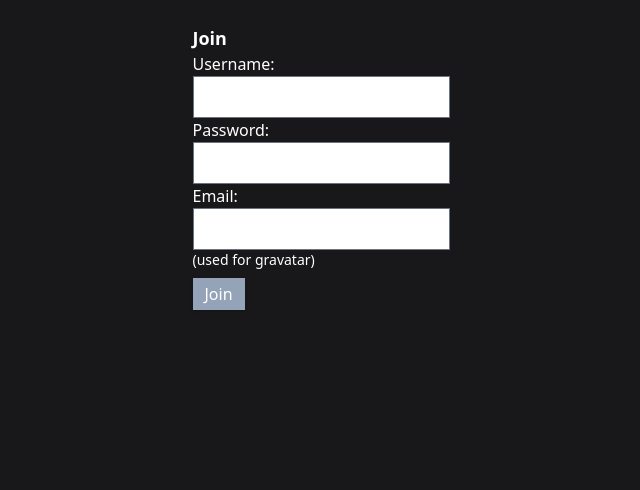
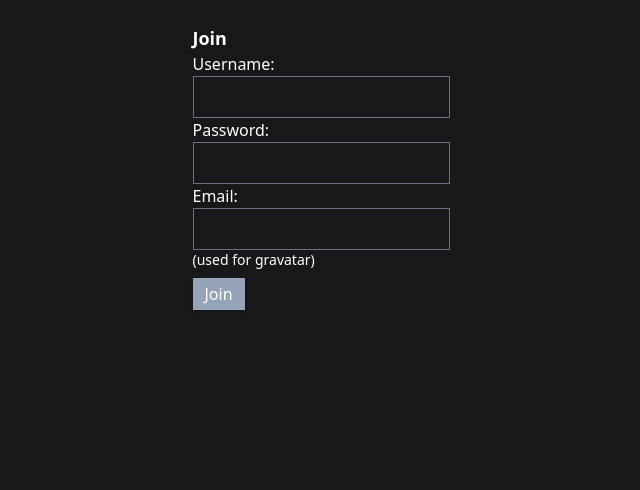
Before and after one commit to fsckyou/littleprintercontentsource, a Flask app: page /join/ in a window 1280 px wide. Shown: the part 76-566 px from the top of the page, without its empty margins (319-959 px from the left). Run offline with Flask 2, Linux system fonts and the light colour scheme; style sheets or scripts are compiled from the project's sources.

Commit message:
make forms look ok in dark mode

```diff
--- a/templates/addprinter.html
+++ b/templates/addprinter.html
@@ -6,13 +6,13 @@
         <label>
             Printer Name:
         </label><br>
-        <input type="text" id="name" name="name">
+        <input class="bg-inherit" type="text" id="name" name="name">
     </div>
     <div>
         <label>
             Type:
         </label><br>
-        <select id="type" name="type">
+        <select class="bg-inherit" id="type" name="type">
             <option value="LittlePrinter">Little Printer</option>
         </select>
     </div>
@@ -20,7 +20,7 @@
         <label>
             Device Key URL:
         </label><br>
-        <input type="text" id="key_url" name="key_url">
+        <input class="bg-inherit" type="text" id="key_url" name="key_url">
     </div>
     <button class="mt-2 px-3 py-1 shadow bg-slate-400 hover:bg-slate-300" type="submit">Add Printer</button>
 </form>
--- a/templates/join.html
+++ b/templates/join.html
@@ -6,19 +6,19 @@
         <label for="username">
             Username:
         </label><br>
-        <input type="text" id="username" name="username">
+        <input type="text" class="bg-inherit" id="username" name="username">
     </div>
     <div>
         <label>
             Password:
         </label><br>
-        <input type="password" name="password">
+        <input type="password" class="bg-inherit" name="password">
     </div>
     <div>
         <label>
             Email:
         </label><br>
-        <input type="text" name="email">
+        <input type="text" class="bg-inherit" name="email">
         <p class="text-sm">(used for gravatar)</p>
     </div>
     <button class="mt-2 px-3 py-1 shadow bg-slate-400 hover:bg-slate-300" type="submit">Join</button>
--- a/templates/login.html
+++ b/templates/login.html
@@ -6,14 +6,14 @@
         <label for="username">
             Username:
         </label><br>
-        <input type="text" id="username" name="username">
+        <input class="bg-inherit" type="text" id="username" name="username">
     </div>
     <div>
         <label>
             Password:
         </label><br>
-        <input type="password" name="password">
+        <input class="bg-inherit" type="password" name="password">
     </div>
-    <button class="mt-2 px-3 py-1 shadow bg-slate-400 hover:bg-slate-300" type="submit">Join</button>
+    <button class="mt-2 px-3 py-1 shadow bg-slate-400 hover:bg-slate-300" type="submit">Login</button>
 </form>
 {% endblock %}
```
